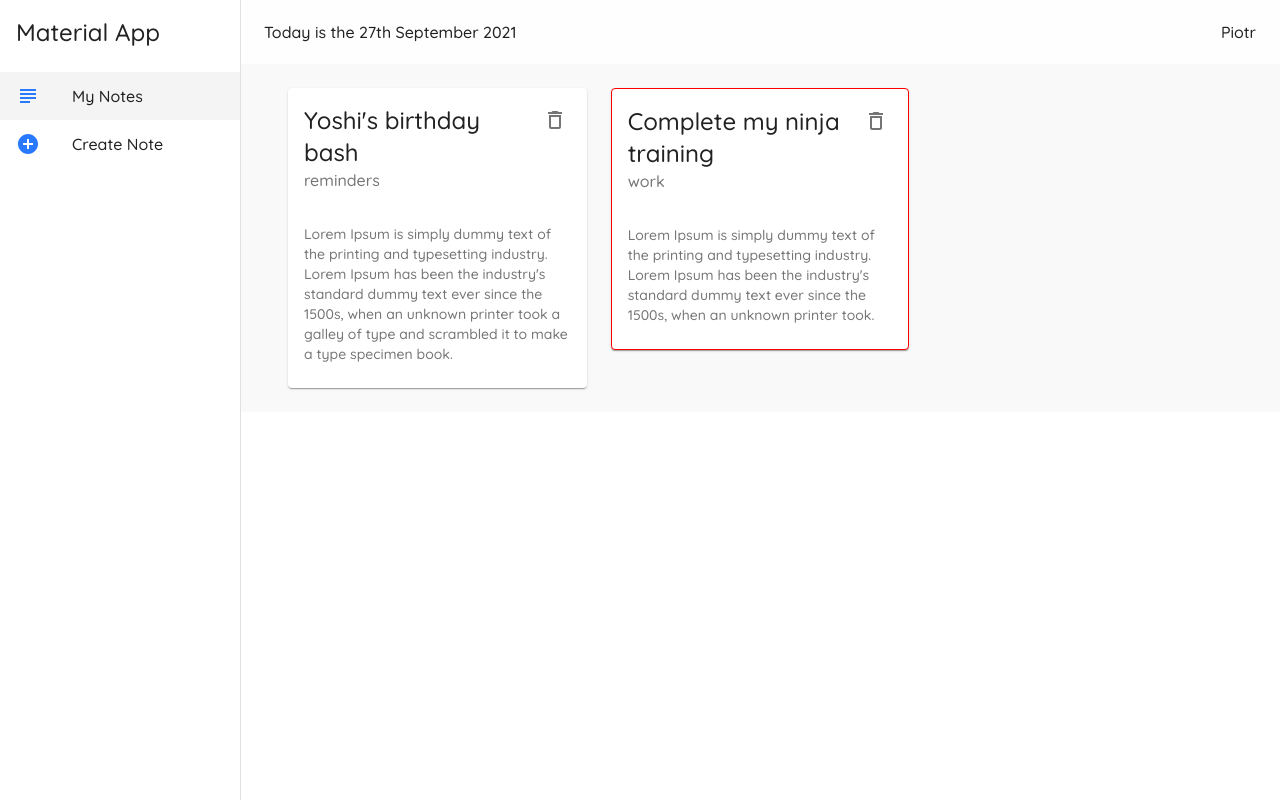
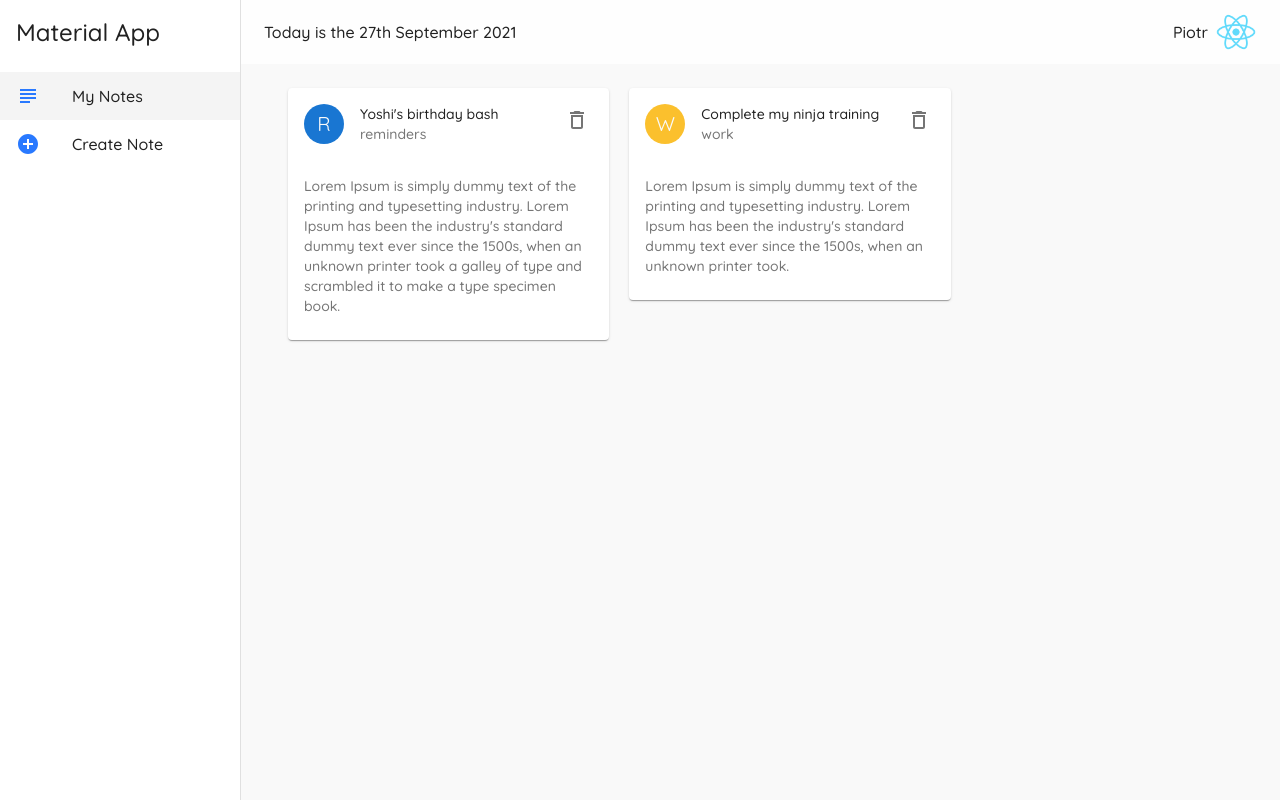
Before and after one commit to PiotrWnuczek/CreativeProjects, a React (Create React App) app: page / in a window 1280 px wide. Built offline with nearby package versions, Linux system fonts and the light colour scheme; data requests are answered from the project's data file.

Commit message:
refactor

```diff
--- a/package.json
+++ b/package.json
@@ -11,6 +11,7 @@
     "date-fns": "^2.24.0",
     "react": "^17.0.2",
     "react-dom": "^17.0.2",
+    "react-masonry-css": "^1.0.16",
     "react-router-dom": "^5.3.0",
     "react-scripts": "4.0.3",
     "web-vitals": "^1.1.2"
--- a/src/blocks/Layout.js
+++ b/src/blocks/Layout.js
@@ -1,7 +1,7 @@
 import React from 'react';
 import { useHistory, useLocation } from 'react-router-dom';
 import { makeStyles, Drawer, Typography, AppBar, Toolbar } from '@material-ui/core';
-import { List, ListItem, ListItemText, ListItemIcon } from '@material-ui/core';
+import { List, ListItem, ListItemText, ListItemIcon, Avatar } from '@material-ui/core';
 import { AddCircleOutlined, SubjectOutlined } from '@material-ui/icons';
 import { format } from 'date-fns';
 
@@ -30,6 +30,9 @@ const useStyles = makeStyles((theme) => ({
   },
   date: {
     flexGrow: 1,
+  },
+  avatar: {
+    marginLeft: theme.spacing(1),
   },
   appbar: {
     width: `calc(100% - ${drawerWidth}px)`,
@@ -68,6 +71,7 @@ const Layout = ({ children }) => {
           <Typography>
             Piotr
           </Typography>
+          <Avatar src='/logo512.png' className={classes.avatar} />
         </Toolbar>
       </AppBar>
       <Drawer
--- a/src/blocks/Note.js
+++ b/src/blocks/Note.js
@@ -1,13 +1,23 @@
 import React from 'react';
-import { Card, CardHeader, CardContent } from '@material-ui/core';
 import { makeStyles, IconButton, Typography } from '@material-ui/core';
+import { Card, CardHeader, CardContent, Avatar } from '@material-ui/core';
+import { yellow, green, red, blue } from '@material-ui/core/colors';
 import { DeleteOutlined } from '@material-ui/icons';
 
 const useStyles = makeStyles({
-  test: {
-    border: (note) => (
-      note.category === 'work' && '1px solid red'
-    ),
+  avatar: {
+    background: (note) => {
+      if (note.category === 'work') {
+        return yellow[700];
+      }
+      if (note.category === 'money') {
+        return green[700];
+      }
+      if (note.category === 'todos') {
+        return red[700];
+      }
+      return blue[700];
+    },
   },
 });
 
@@ -16,8 +26,13 @@ const Note = ({ note, handleDelete }) => {
 
   return (
     <div>
-      <Card elevation={1} className={classes.test}>
+      <Card elevation={1}>
         <CardHeader
+          avatar={
+            <Avatar className={classes.avatar}>
+              {note.category[0].toUpperCase()}
+            </Avatar>
+          }
           action={
             <IconButton onClick={() => handleDelete(note.id)}>
               <DeleteOutlined />
--- a/src/index.css
+++ b/src/index.css
@@ -4,4 +4,18 @@ body {
   margin: 0;
   -webkit-font-smoothing: antialiased;
   -moz-osx-font-smoothing: grayscale;
+  background: #f9f9f9;
 }
+
+.my-masonry-grid {
+  display: flex;
+  margin-left: -20px;
+  width: auto;
+}
+.my-masonry-grid_column {
+  padding-left: 20px;
+  background-clip: padding-box;
+}
+.my-masonry-grid_column > div {
+  margin-bottom: 30px;
+}
--- a/src/pages/Create.js
+++ b/src/pages/Create.js
@@ -63,7 +63,7 @@ const Create = () => {
           className={classes.field}
           label='Title'
           variant='outlined'
-          color='primary'
+          color='secondary'
           fullWidth
           required
         />
@@ -73,7 +73,7 @@ const Create = () => {
           className={classes.field}
           label='Details'
           variant='outlined'
-          color='primary'
+          color='secondary'
           rows={4}
           multiline
           fullWidth
--- a/src/pages/Notes.js
+++ b/src/pages/Notes.js
@@ -1,5 +1,6 @@
 import React, { useEffect, useState } from 'react';
-import { Container, Grid } from '@material-ui/core';
+import { Container } from '@material-ui/core';
+import Masonry from 'react-masonry-css';
 import Note from 'blocks/Note';
 
 const Notes = () => {
@@ -19,15 +20,24 @@ const Notes = () => {
     setNotes(notes.filter(note => note.id !== id))
   };
 
+  const breakpoints = {
+    default: 3,
+    1100: 2,
+    700: 1
+  };
+
   return (
     <Container>
-      <Grid container spacing={3}>
-        {notes.map(note =>
-          <Grid item xs={12} md={6} lg={4} key={note.id}>
+      <Masonry
+        breakpointCols={breakpoints}
+        className="my-masonry-grid"
+        columnClassName="my-masonry-grid_column">
+        {notes.map(note => (
+          <div key={note.id}>
             <Note note={note} handleDelete={handleDelete} />
-          </Grid>
-        )}
-      </Grid>
+          </div>
+        ))}
+      </Masonry>
     </Container>
   )
 };
```
Also changed, not shown: 1 other file (tests, documents, lock files or other folders).
